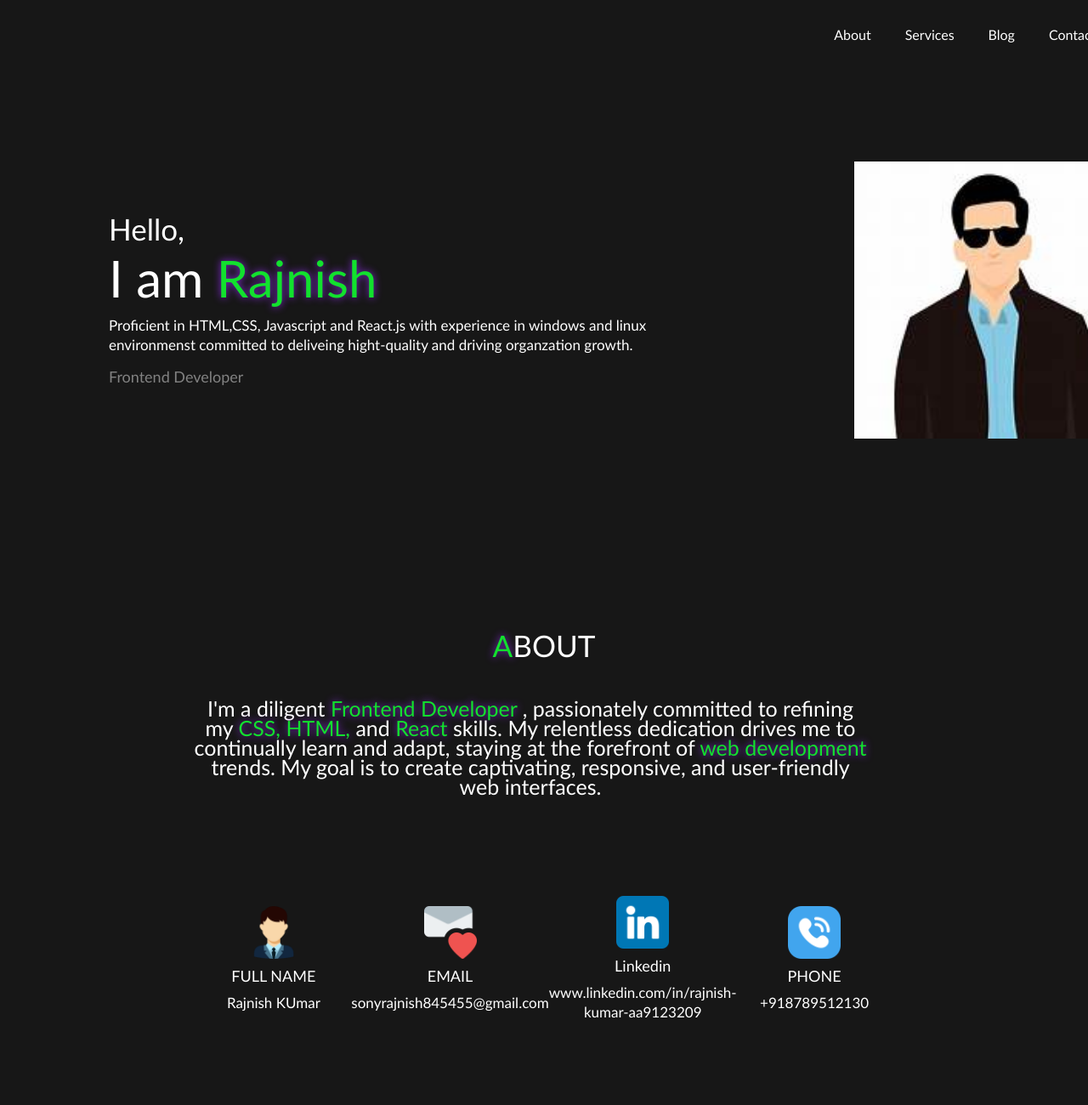
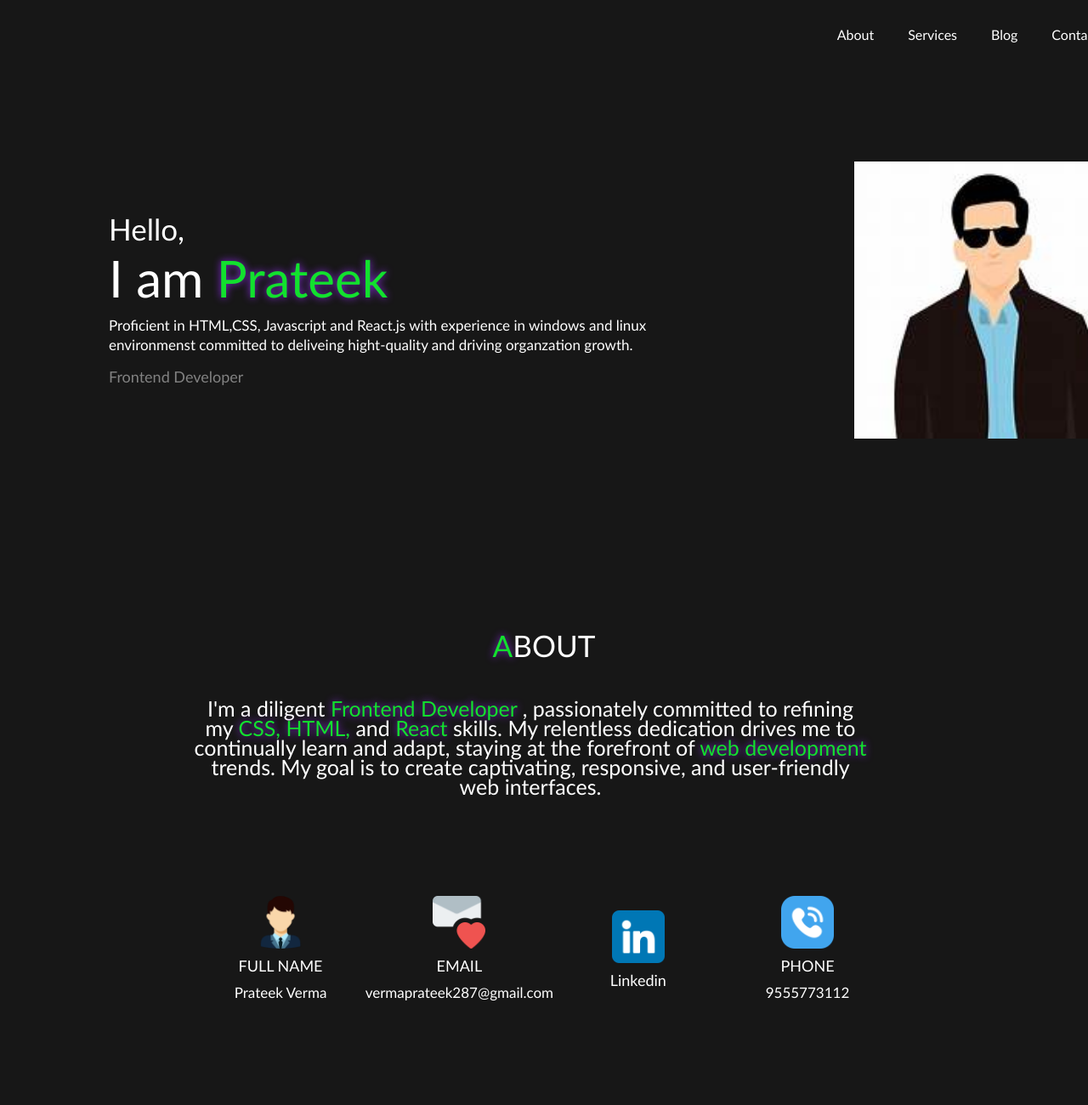
Before and after one commit to Prateek250-coder/CODSOFT2, a plain HTML site: page index.html in a window 1280 px wide. Shown: the top 1300 px of the page at 85% size. Drawn offline with Linux system fonts and the light colour scheme.

Commit message:
Update index.html

```diff
--- a/index.html
+++ b/index.html
@@ -15,7 +15,7 @@
     <nav>
         <div class="container nav-container">
             <a href="" class="logo">
-                <h2>Rajnish<span> Kumar</span></h2>
+                <h2>Prateek<span> Verma</span></h2>
             </a>
             <ul>
                 <li><a href="#About">About </a></li>
@@ -32,7 +32,7 @@
                 <h1>
                     Hello,
 
-                    <p class="name"> I am <span>Rajnish</span></p>
+                    <p class="name"> I am <span>Prateek</span></p>
                 </h1>
                 <p>Proficient in HTML,CSS, Javascript and React.js with
                     experience in windows and linux<br> environmenst
@@ -59,25 +59,25 @@
             <article class="about-article">
                 <img src="man.png" alt="">
                 <h5>FULL NAME</h5>
-                <p>Rajnish KUmar</p>
+                <p>Prateek Verma</p>
 
             </article>
             <article class="about-article">
                 <img src="email.png" alt="">
                 <h5>EMAIL</h5>
-                <p>sonyrajnish845455@gmail.com </p>
+                <p>vermaprateek287@gmail.com</p>
 
             </article>
             <article class="about-article">
                 <img src="linkedin.png" alt="">
                 <h5>Linkedin</h5>
-                <p>www.linkedin.com/in/rajnish-kumar-aa9123209</p>
+
 
             </article>
             <article class="about-article">
                 <img src="telephone-call.png" alt="">
                 <h5>PHONE </h5>
-                <p>+918789512130</p>
+                <p>9555773112</p>
 
             </article>
         </div>
@@ -208,7 +208,7 @@
         </div>
     </section>
     <footer>
-        &copy;Rajnish Kumar
+        &copy;Prateek Verma
 
     </footer>
     <script src="script.js"></script>
```
